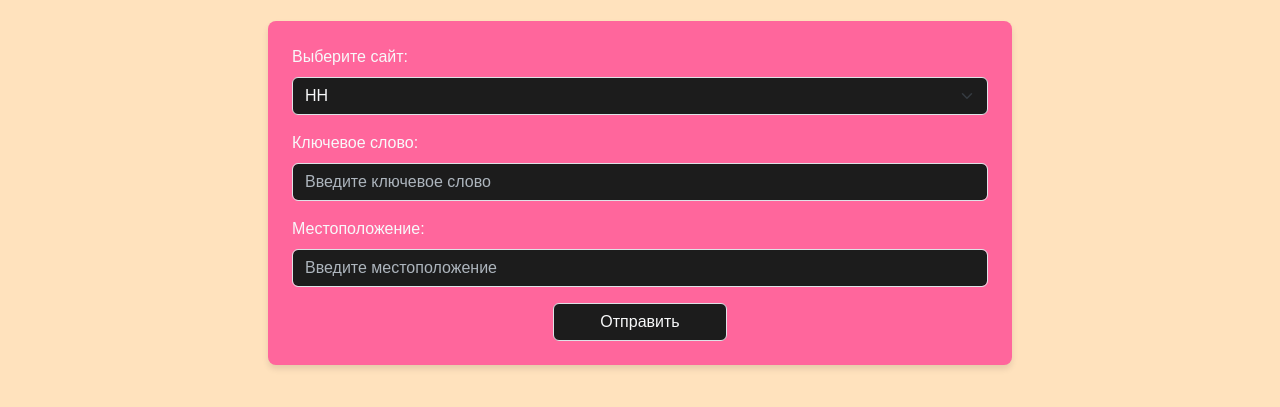
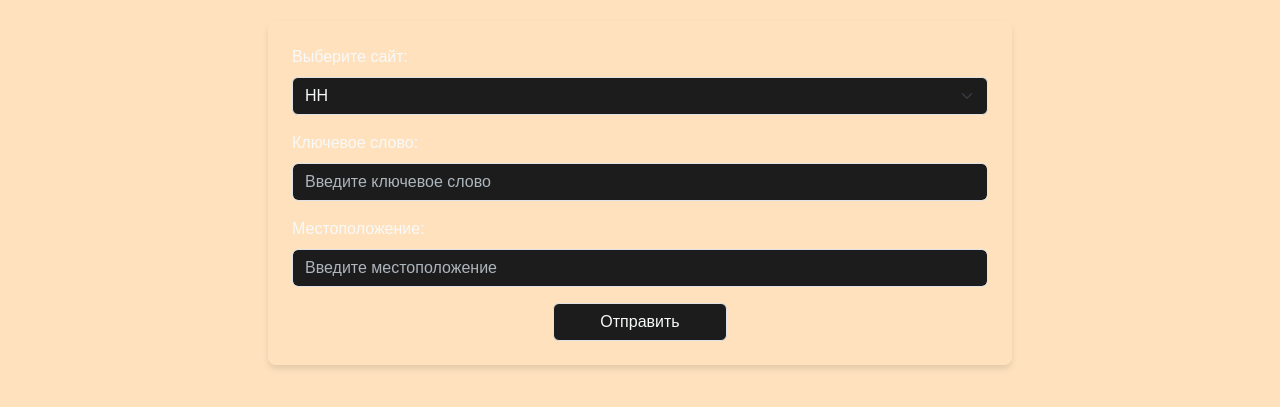
Before and after one commit to mylootbae/lab5, a plain HTML site: page form.html in a window 1280 px wide. Shown: the part 155-562 px from the top of the page. Drawn offline with nearby package versions, Linux system fonts and the light colour scheme.

Commit message:
Update style.css

```diff
--- a/style.css
+++ b/style.css
@@ -18,7 +18,7 @@ p{
 }
 
 .form-container {
-  background-color: #ff669c;
+  background-color: #ffe2bd;
   border-radius: 8px;
   padding: 1.5rem;
   box-shadow: 0px 4px 6px rgba(0, 0, 0, 0.1);
```
